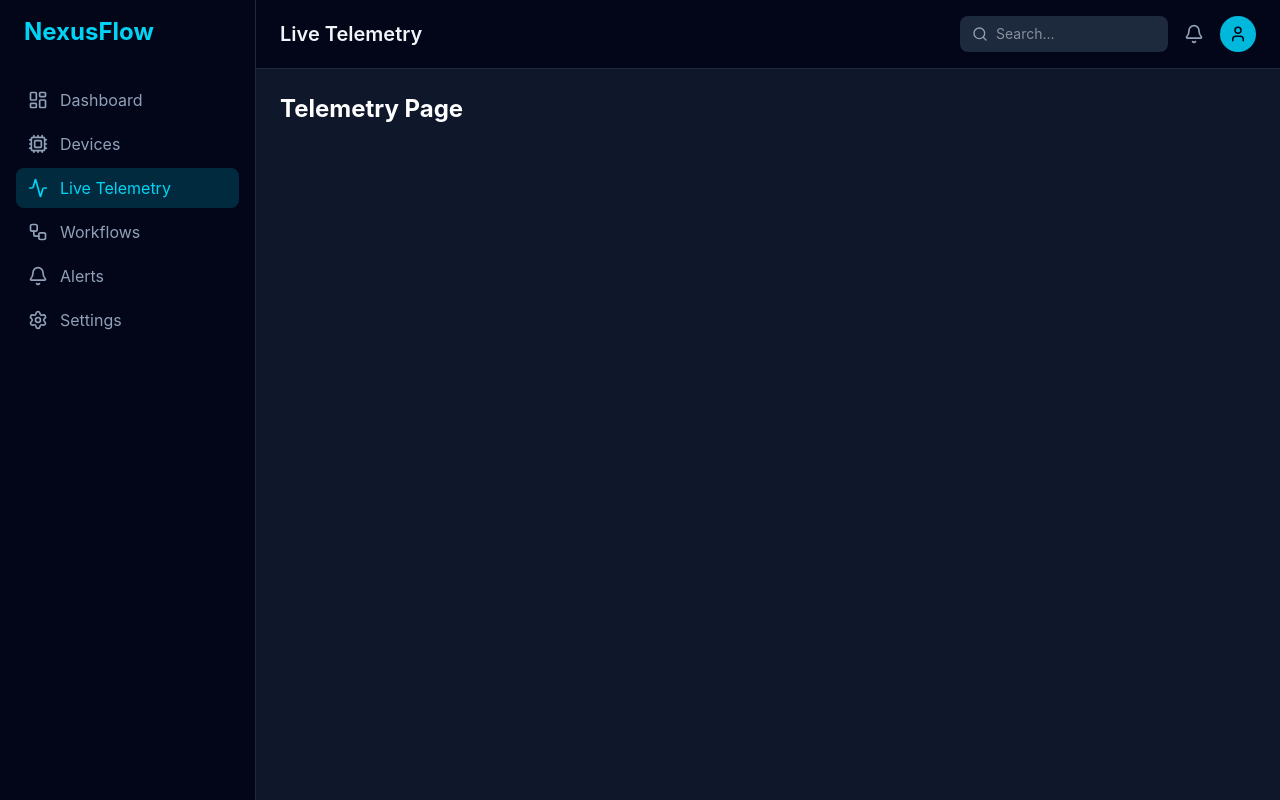
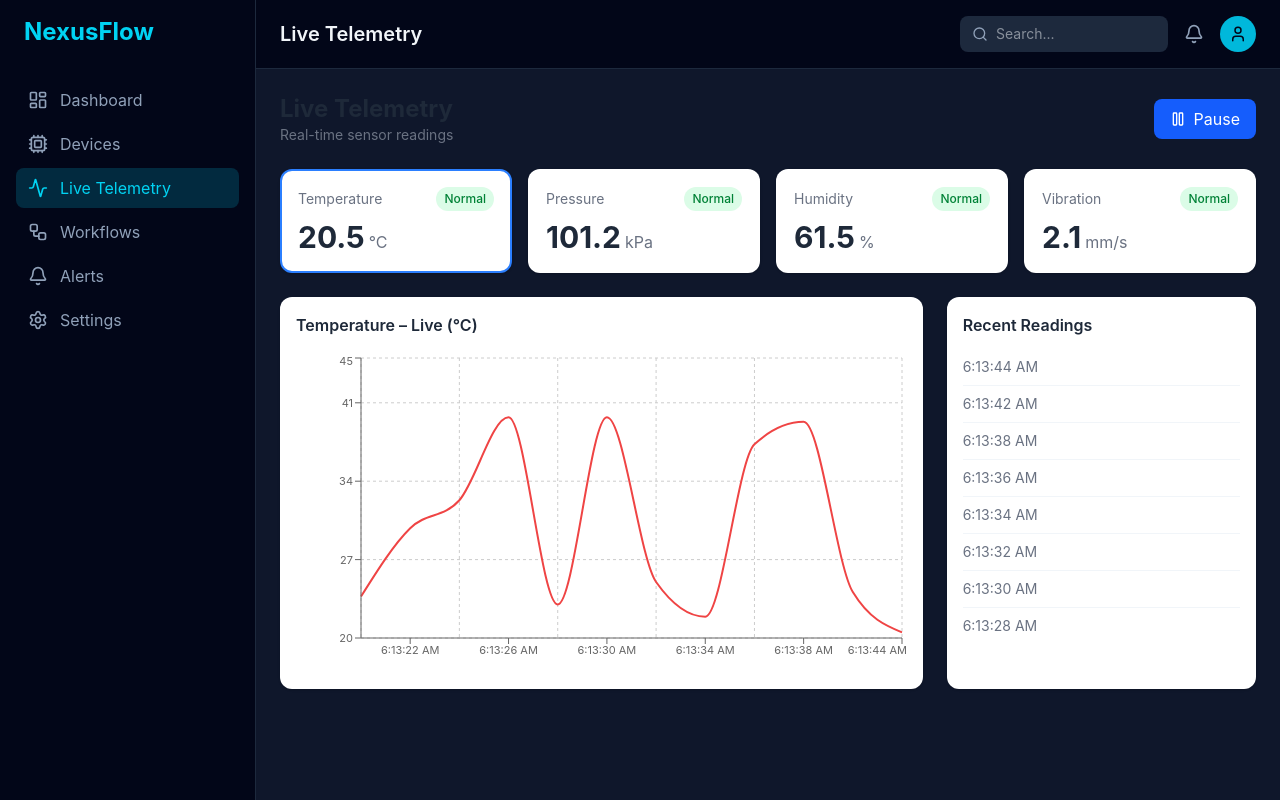
Before and after one commit to PayalPatidar155/NexusFlow, a React (Vite) app in the folder client/: page /telemetry in a window 1280 px wide. Built offline with nearby package versions, Linux system fonts and the light colour scheme.

Commit message:
feat: add live Telemetry page with simulated live data

```diff
--- a/client/src/App.jsx
+++ b/client/src/App.jsx
@@ -2,7 +2,7 @@ import { Routes, Route } from "react-router-dom";
 import MainLayout from "./layouts/MainLayout";
 import Dashboard from "./pages/Dashboard";
 import Devices from "./pages/Devices";
-import Telemetry from "./pages/Telemetry";
+import LiveTelemetry from "./pages/LiveTelemetry";
 import Workflows from "./pages/Workflows";
 import Alerts from "./pages/Alerts";
 import Settings from "./pages/Settings";
@@ -16,7 +16,7 @@ function App() {
       <Route element={<MainLayout />}>
         <Route path="/" element={<Dashboard />} />
         <Route path="/devices" element={<Devices />} />
-        <Route path="/telemetry" element={<Telemetry />} />
+        <Route path="/telemetry" element={<LiveTelemetry />} />
         <Route path="/workflows" element={<Workflows />} />
         <Route path="/alerts" element={<Alerts />} />
         <Route path="/settings" element={<Settings />} />
--- /dev/null
+++ b/client/src/components/telemetry/LiveChart.jsx
@@ -0,0 +1,33 @@
+import {
+  LineChart, Line, XAxis, YAxis, CartesianGrid, Tooltip, ResponsiveContainer,
+} from "recharts";
+
+function LiveChart({ data, sensor }) {
+  return (
+    <div className="bg-white rounded-xl shadow p-4">
+      <h2 className="font-semibold text-gray-800 mb-4">
+        {sensor.name} – Live ({sensor.unit})
+      </h2>
+      <div className="h-64 sm:h-80">
+        <ResponsiveContainer width="100%" height="100%">
+          <LineChart data={data}>
+            <CartesianGrid strokeDasharray="3 3" />
+            <XAxis dataKey="time" tick={{ fontSize: 11 }} />
+            <YAxis domain={[sensor.min, sensor.max]} tick={{ fontSize: 11 }} />
+            <Tooltip />
+            <Line
+              type="monotone"
+              dataKey="value"
+              stroke={sensor.color}
+              strokeWidth={2}
+              dot={false}
+              isAnimationActive={false}
+            />
+          </LineChart>
+        </ResponsiveContainer>
+      </div>
+    </div>
+  );
+}
+
+export default LiveChart;
--- /dev/null
+++ b/client/src/components/telemetry/LiveReadingCard.jsx
@@ -0,0 +1,29 @@
+const statusStyles = {
+  Normal: "bg-green-100 text-green-700",
+  Warning: "bg-yellow-100 text-yellow-700",
+  Critical: "bg-red-100 text-red-700",
+};
+
+function LiveReadingCard({ sensor, value, status, isSelected, onClick }) {
+  return (
+    <button
+      onClick={onClick}
+      className={`w-full text-left bg-white rounded-xl shadow p-4 border-2 transition ${
+        isSelected ? "border-blue-500" : "border-transparent hover:border-gray-200"
+      }`}
+    >
+      <div className="flex items-center justify-between">
+        <p className="text-sm text-gray-500">{sensor.name}</p>
+        <span className={`text-xs px-2 py-1 rounded-full font-medium ${statusStyles[status]}`}>
+          {status}
+        </span>
+      </div>
+      <p className="mt-2 text-3xl font-bold text-gray-800">
+        {value}
+        <span className="text-base font-normal text-gray-500 ml-1">{sensor.unit}</span>
+      </p>
+    </button>
+  );
+}
+
+export default LiveReadingCard;
--- /dev/null
+++ b/client/src/data/telemetryData.js
@@ -0,0 +1,25 @@
+// List of sensors shown on the Live Telemetry page
+export const sensors = [
+  { id: "temp-01", name: "Temperature", unit: "°C", min: 20, max: 45, warnAbove: 38, color: "#ef4444" },
+  { id: "press-01", name: "Pressure", unit: "kPa", min: 90, max: 130, warnAbove: 120, color: "#3b82f6" },
+  { id: "hum-01", name: "Humidity", unit: "%", min: 30, max: 80, warnAbove: 70, color: "#10b981" },
+  { id: "vib-01", name: "Vibration", unit: "mm/s", min: 0, max: 10, warnAbove: 8, color: "#f59e0b" },
+];
+
+// Random number between sensor min and max
+export function generateValue(sensor) {
+  const value = sensor.min + Math.random() * (sensor.max - sensor.min);
+  return Number(value.toFixed(1));
+}
+
+// Decide status based on value
+export function getStatus(sensor, value) {
+  if (value > sensor.warnAbove) return "Critical";
+  if (value > sensor.warnAbove - 5) return "Warning";
+  return "Normal";
+}
+
+// Current time as a label, e.g. "10:42:15 AM"
+export function nowLabel() {
+  return new Date().toLocaleTimeString();
+}
--- /dev/null
+++ b/client/src/pages/LiveTelemetry.jsx
@@ -0,0 +1,110 @@
+import { useState, useEffect } from "react";
+import { Play, Pause } from "lucide-react";
+import { sensors, generateValue, getStatus, nowLabel } from "../data/telemetryData";
+import LiveReadingCard from "../components/telemetry/LiveReadingCard";
+import LiveChart from "../components/telemetry/LiveChart";
+
+const MAX_POINTS = 20; // keep only the last 20 readings
+
+// Build starting history so the chart is not empty on first load
+ function createInitialHistory() {
+  const history = {};
+  const now = Date.now();
+  sensors.forEach((sensor) => {
+    history[sensor.id] = Array.from({ length: 10 }, (_, i) => ({
+      time: new Date(now - (10 - i) * 2000).toLocaleTimeString(),
+      value: generateValue(sensor),
+    }));
+  });
+  return history;
+}
+
+function LiveTelemetry() {
+  const [history, setHistory] = useState(createInitialHistory);
+  const [selectedId, setSelectedId] = useState(sensors[0].id);
+  const [isLive, setIsLive] = useState(true);
+
+  // Runs every 2 seconds while isLive is true
+  useEffect(() => {
+    if (!isLive) return;
+
+    const interval = setInterval(() => {
+      setHistory((prev) => {
+        const updated = {};
+        sensors.forEach((sensor) => {
+          const newPoint = { time: nowLabel(), value: generateValue(sensor) };
+          updated[sensor.id] = [...prev[sensor.id], newPoint].slice(-MAX_POINTS);
+        });
+        return updated;
+      });
+    }, 2000);
+
+    // Cleanup: stop the timer when paused or when page closes
+    return () => clearInterval(interval);
+  }, [isLive]);
+
+  const selectedSensor = sensors.find((s) => s.id === selectedId);
+  const selectedData = history[selectedId];
+
+  // Last 8 readings of the selected sensor, newest first
+  const recentLog = [...selectedData].reverse().slice(0, 8);
+
+  return (
+    <div className="space-y-6">
+      {/* Header */}
+      <div className="flex flex-wrap items-center justify-between gap-3">
+        <div>
+          <h1 className="text-2xl font-bold text-gray-800">Live Telemetry</h1>
+          <p className="text-sm text-gray-500">Real-time sensor readings</p>
+        </div>
+        <button
+          onClick={() => setIsLive(!isLive)}
+          className="flex items-center gap-2 px-4 py-2 rounded-lg bg-blue-600 text-white hover:bg-blue-700"
+        >
+          {isLive ? <Pause size={16} /> : <Play size={16} />}
+          {isLive ? "Pause" : "Resume"}
+        </button>
+      </div>
+
+      {/* Reading cards */}
+      <div className="grid grid-cols-1 sm:grid-cols-2 xl:grid-cols-4 gap-4">
+        {sensors.map((sensor) => {
+          const latest = history[sensor.id].at(-1).value;
+          return (
+            <LiveReadingCard
+              key={sensor.id}
+              sensor={sensor}
+              value={latest}
+              status={getStatus(sensor, latest)}
+              isSelected={sensor.id === selectedId}
+              onClick={() => setSelectedId(sensor.id)}
+            />
+          );
+        })}
+      </div>
+
+      {/* Chart + log */}
+      <div className="grid grid-cols-1 lg:grid-cols-3 gap-6">
+        <div className="lg:col-span-2">
+          <LiveChart data={selectedData} sensor={selectedSensor} />
+        </div>
+
+        <div className="bg-white rounded-xl shadow p-4">
+          <h2 className="font-semibold text-gray-800 mb-3">Recent Readings</h2>
+          <ul className="divide-y text-sm">
+            {recentLog.map((row, i) => (
+              <li key={i} className="flex justify-between py-2">
+                <span className="text-gray-500">{row.time}</span>
+                <span className="font-medium text-white">
+                  {row.value} {selectedSensor.unit}
+                </span>
+              </li>
+            ))}
+          </ul>
+        </div>
+      </div>
+    </div>
+  );
+}
+
+export default LiveTelemetry;
```
